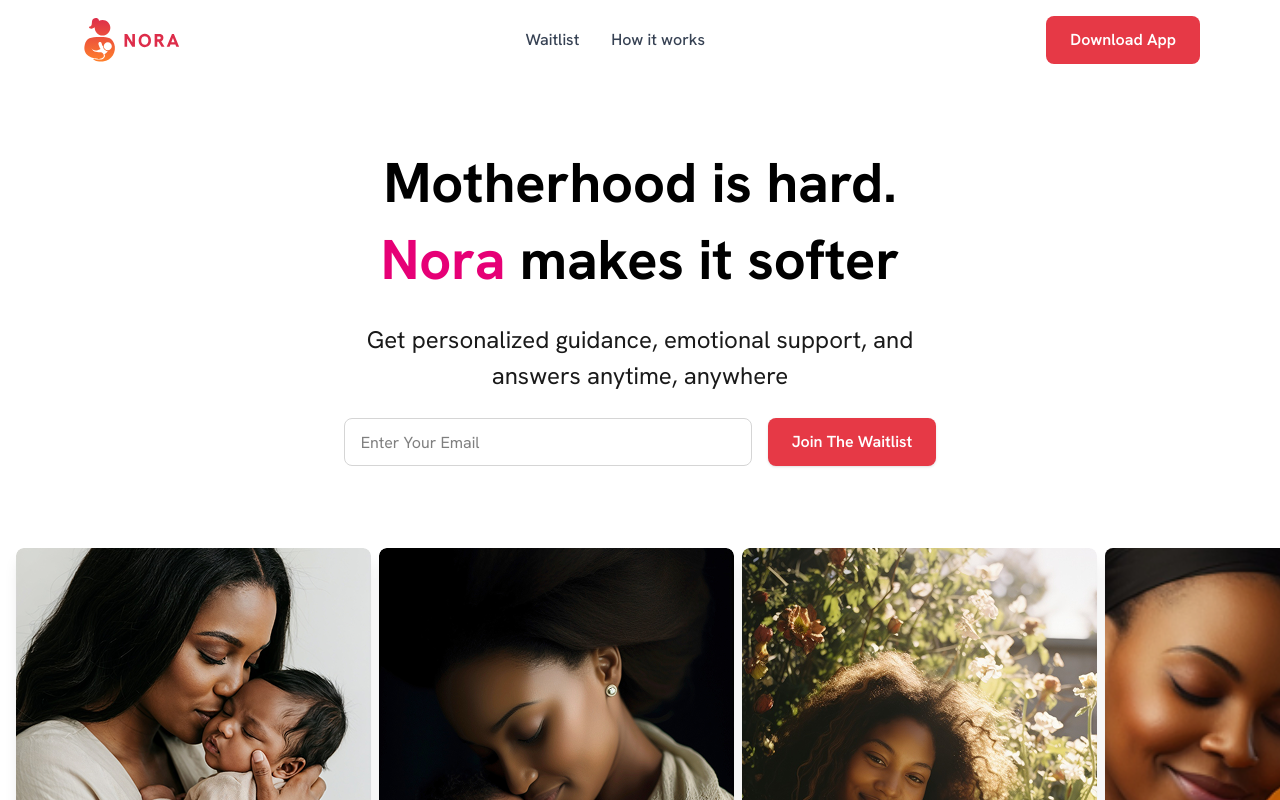
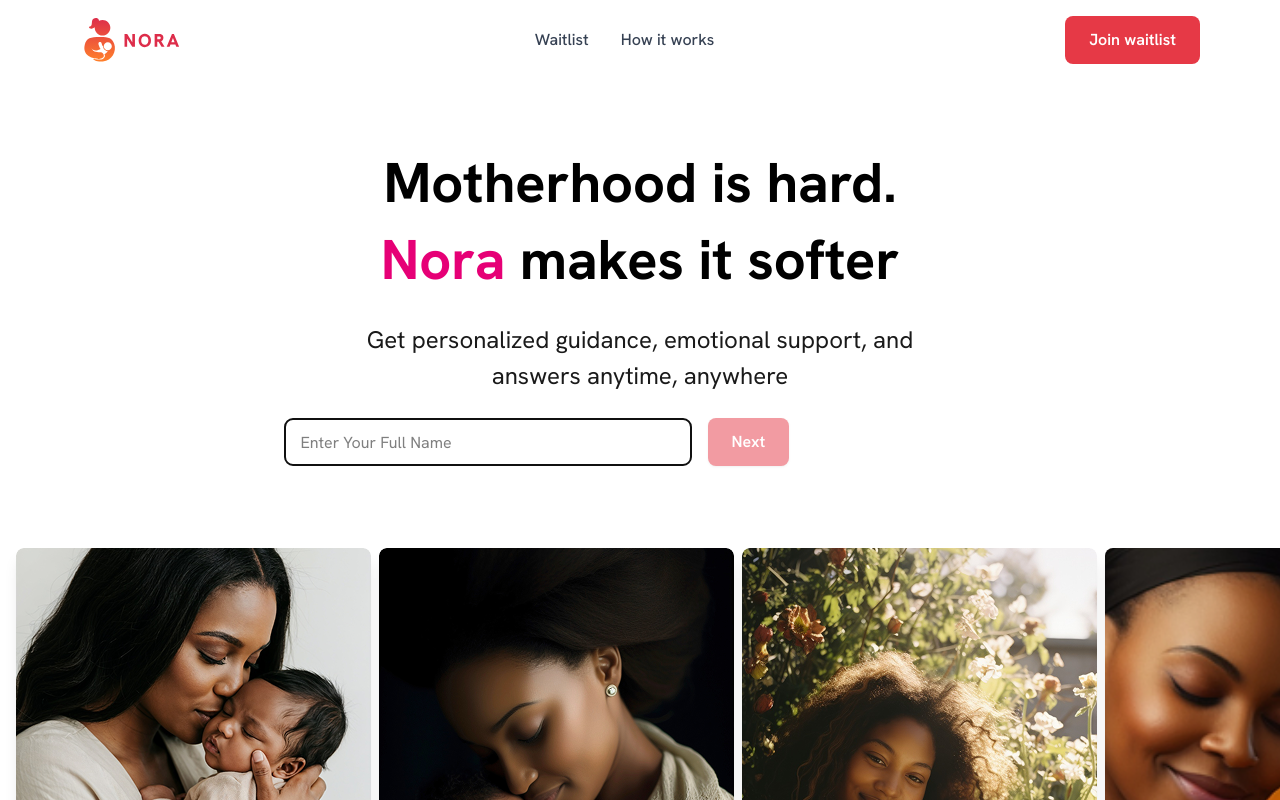
Before and after one commit to A-zook/mum-mentor-FE-azi-pu, a Next.js app: page /waitlist in a window 1280 px wide. Shown: the top 800 px of the page. Built offline with nearby package versions, Linux system fonts and the light colour scheme.

Commit message:
feat: implement two-step waitlist signup with API integration
Add animated multi-step form to collect full name and email, integrate with waitlist API endpoint, and update navigation to link to waitlist signup section

```diff
--- a/app/page.tsx
+++ b/app/page.tsx
@@ -1,6 +1,6 @@
-import Home from "@/components/pages/home";
+import Waitlist from "@/components/pages/waitlist";
 import { NextPage } from "next";
 
-const HomePage: NextPage = () => <Home />;
+const HomePage: NextPage = () => <Waitlist />;
 
 export default HomePage;
--- a/components/layout/NavBar.tsx
+++ b/components/layout/NavBar.tsx
@@ -87,9 +87,11 @@ const Navbar = () => {
             </div>
 
             {/* CTA Button - Desktop */}
-            <button className="hidden rounded-lg bg-[#E63946] px-6 py-3 text-base font-semibold text-white transition-all hover:bg-[#d62839] lg:block">
-              Download App
-            </button>
+            <Link href="/waitlist#join-waitlist">
+              <button className="hidden rounded-lg bg-[#E63946] px-6 py-3 text-base font-semibold text-white transition-all hover:bg-[#d62839] lg:block">
+                Join waitlist
+              </button>
+            </Link>
 
             {/* Mobile Menu Button */}
             <button
--- a/module/waitlist/HeroSection.tsx
+++ b/module/waitlist/HeroSection.tsx
@@ -1,11 +1,71 @@
 "use client";
 
 import Button from "@/components/UI/Button";
+import { AnimatePresence, motion } from "framer-motion";
 import { NextPage } from "next";
 import { useState } from "react";
+import { toast } from "sonner";
 
 export const HeroSection: NextPage = () => {
+  const [step, setStep] = useState(1);
+  const [fullName, setFullName] = useState("");
   const [email, setEmail] = useState("");
+  const [isSubmitting, setIsSubmitting] = useState(false);
+
+  const handleNext = () => {
+    if (step === 1 && fullName.trim()) {
+      setStep(2);
+    }
+  };
+
+  const handleJoinWaitlist = async () => {
+    if (!email.trim()) return;
+
+    setIsSubmitting(true);
+
+    try {
+      const response = await fetch("https://kaizen.emerj.net/api/v1/waitlist", {
+        method: "POST",
+        headers: {
+          "Content-Type": "application/json",
+        },
+        body: JSON.stringify({
+          full_name: fullName.trim(),
+          email: email.trim(),
+        }),
+      });
+
+      const data = await response.json();
+
+      if (!response.ok) {
+        throw new Error(
+          data.error || data.message || "Failed to join waitlist"
+        );
+      }
+
+      toast.success("Welcome to the waitlist!", {
+        description: "We'll notify you when Nora is ready.",
+      });
+
+      // Reset form
+      setFullName("");
+      setEmail("");
+      setStep(1);
+    } catch (error) {
+      toast.error("Something went wrong", {
+        description:
+          error instanceof Error ? error.message : "Please try again later.",
+      });
+    } finally {
+      setIsSubmitting(false);
+    }
+  };
+
+  const handleKeyPress = (e: React.KeyboardEvent, action: () => void) => {
+    if (e.key === "Enter") {
+      action();
+    }
+  };
 
   return (
     <div className="mt-16 flex w-full items-center justify-center px-4">
@@ -20,16 +80,59 @@ export const HeroSection: NextPage = () => {
             anywhere
           </p>
         </div>
-        <div className="flex w-full flex-col gap-2 md:flex-row md:items-center md:justify-center md:gap-4">
+
+        <div
+          className="flex w-full flex-col gap-2 md:flex-row md:items-center md:justify-center md:gap-4"
+          id="join-waitlist"
+        >
+          <AnimatePresence mode="wait">
+            {step === 1 ? (
+              <motion.div
+                key="step1"
+                initial={{ opacity: 0, x: -20 }}
+                animate={{ opacity: 1, x: 0 }}
+                exit={{ opacity: 0, x: 20 }}
+                className="flex w-full flex-col gap-2 md:flex-row md:gap-4"
+              >
+                <input
+                  type="text"
+                  placeholder="Enter Your Full Name"
+                  value={fullName}
+                  onChange={(e) => setFullName(e.target.value)}
+                  onKeyPress={(e) => handleKeyPress(e, handleNext)}
+                  className="h-12 w-full rounded-lg border border-[#D5D5D5] px-4 py-2 md:w-[408px]"
+                  autoFocus
+                />
+                <Button onClick={handleNext} disabled={!fullName.trim()}>
+                  Next
+                </Button>
+              </motion.div>
+            ) : (
+              <motion.div
+                key="step2"
+                initial={{ opacity: 0, x: -20 }}
+                animate={{ opacity: 1, x: 0 }}
+                exit={{ opacity: 0, x: 20 }}
+                className="flex w-full flex-col gap-2 md:flex-row md:gap-4"
+              >
                 <input
                   type="email"
                   placeholder="Enter Your Email"
                   value={email}
                   onChange={(e) => setEmail(e.target.value)}
+                  onKeyPress={(e) => handleKeyPress(e, handleJoinWaitlist)}
                   className="h-12 w-full rounded-lg border border-[#D5D5D5] px-4 py-2 md:w-[408px]"
+                  autoFocus
                 />
-
-          <Button>Join The Waitlist</Button>
+                <Button
+                  onClick={handleJoinWaitlist}
+                  disabled={!email.trim() || isSubmitting}
+                >
+                  {isSubmitting ? "Joining..." : "Join The Waitlist"}
+                </Button>
+              </motion.div>
+            )}
+          </AnimatePresence>
         </div>
       </div>
     </div>
```
Lines whose indentation alone changed are shown as unchanged.
